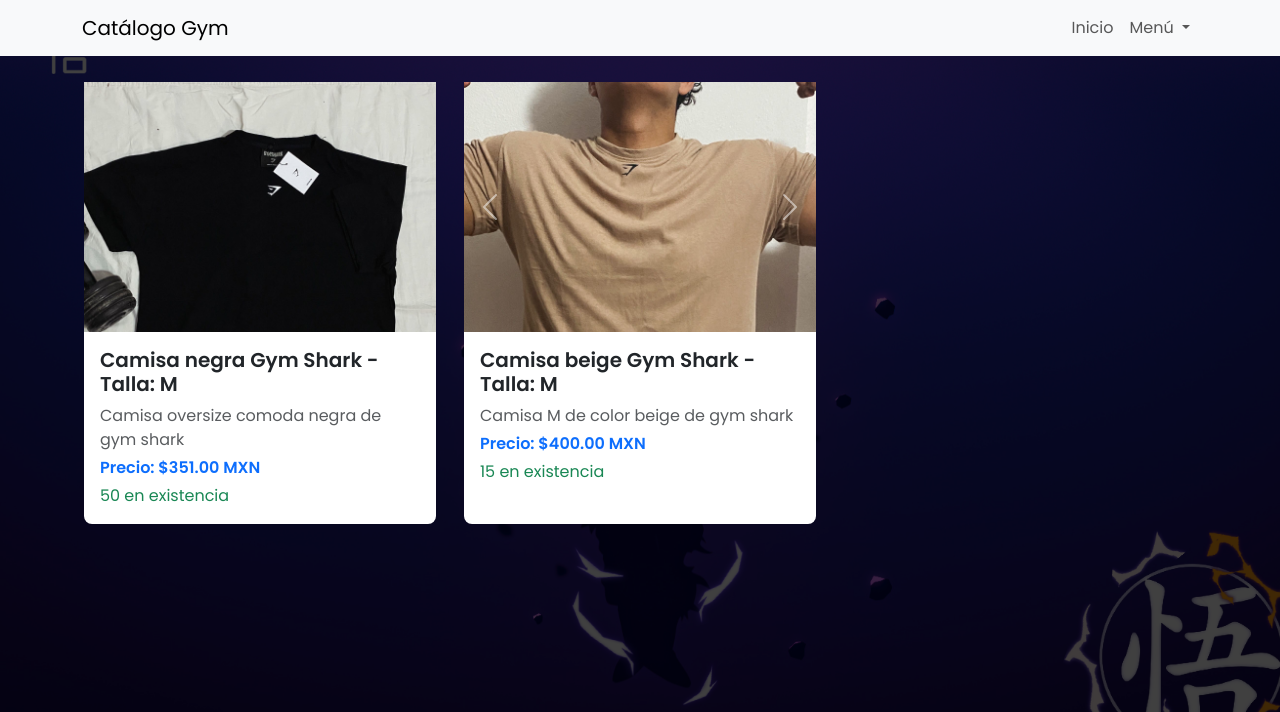
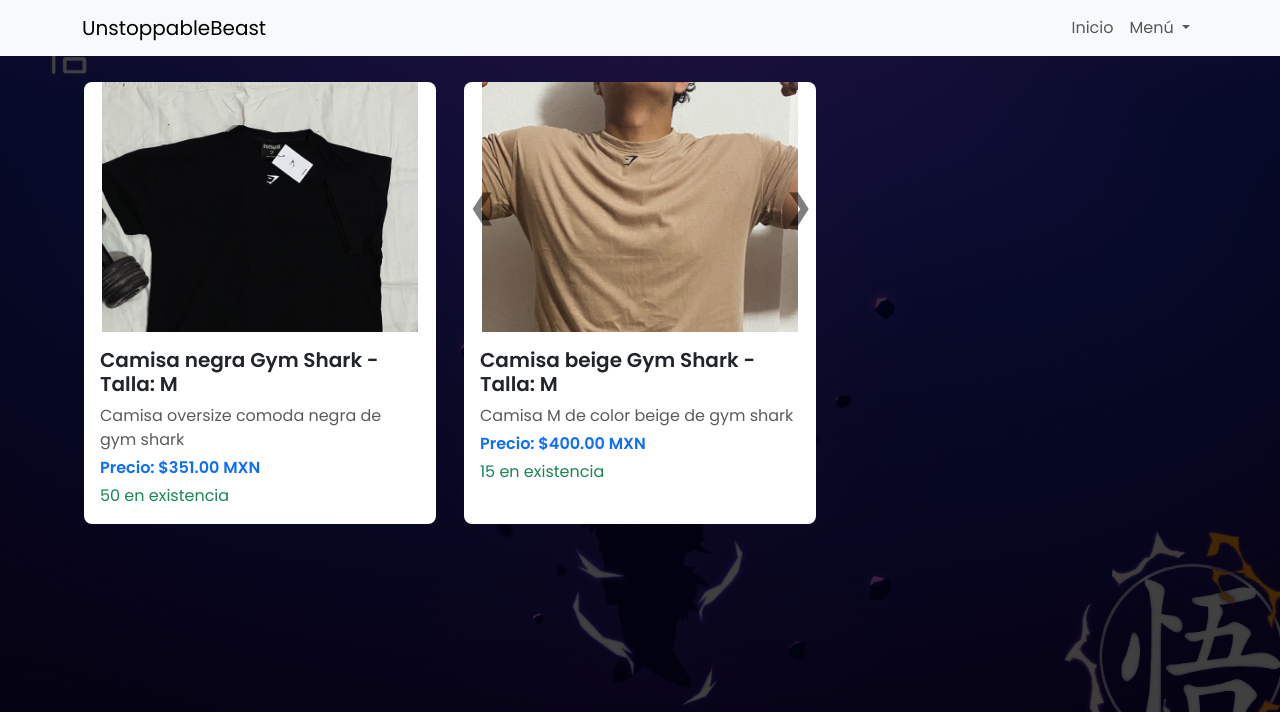
Before and after one commit to Yukhio/catalogo_gym, a Flask app: page / in a window 1280 px wide. Shown: the top 712 px of the page. Run offline with Flask 3, Linux system fonts and the light colour scheme.

Commit message:
Cambios visuales

```diff
--- a/templates/base.html
+++ b/templates/base.html
@@ -4,7 +4,7 @@
 <head>
     <meta charset="UTF-8">
     <meta name="viewport" content="width=device-width, initial-scale=1.0">
-    <title>Catálogo Gym</title>
+    <title>UnstoppableBeast</title>
     <link href="https://cdn.jsdelivr.net/npm/bootstrap@5.3.0/dist/css/bootstrap.min.css" rel="stylesheet">
     <script src="https://cdn.jsdelivr.net/npm/bootstrap@5.3.0/dist/js/bootstrap.bundle.min.js"></script>
     <link href="https://fonts.googleapis.com/css2?family=Poppins:wght@300;400;600&display=swap" rel="stylesheet">
@@ -61,6 +61,25 @@
                 url('/static/bg.png') no-repeat center center fixed;
             background-size: cover;
         }
+
+        .custom-arrow {
+            color: black;
+            font-size: 2rem;
+            font-weight: bold;
+            background: transparent;
+        }
+
+        .carousel-control-prev,
+        .carousel-control-next {
+            width: 10%;
+        }
+
+        .carousel-control-prev-icon,
+        .carousel-control-next-icon {
+            display: flex;
+            justify-content: center;
+            align-items: center;
+        }
     </style>
 </head>
 
@@ -68,7 +87,7 @@
     style="background: linear-gradient(rgba(0,0,0,0.75), rgba(0,0,0,0.75)), url('/static/bg.png') no-repeat center center fixed; background-size: cover;">
     <nav class="navbar navbar-expand-lg navbar-light bg-light">
         <div class="container">
-            <a class="navbar-brand" href="{{ url_for('vista_cliente') }}">Catálogo Gym</a>
+            <a class="navbar-brand" href="{{ url_for('vista_cliente') }}">UnstoppableBeast</a>
             <button class="navbar-toggler" type="button" data-bs-toggle="collapse" data-bs-target="#navbarContent"
                 aria-controls="navbarContent" aria-expanded="false" aria-label="Toggle navigation">
                 <span class="navbar-toggler-icon"></span>
@@ -85,7 +104,8 @@
                         </a>
                         <ul class="dropdown-menu dropdown-menu-end" aria-labelledby="userMenu">
                             {% if session.get('vendedor') %}
-                            <li><a class="dropdown-item" href="{{ url_for('vista_vendedor') }}">Administrar productos</a></li>
+                            <li><a class="dropdown-item" href="{{ url_for('vista_vendedor') }}">Administrar
+                                    productos</a></li>
                             <li><a class="dropdown-item" href="{{ url_for('logout') }}">Cerrar sesión</a></li>
                             {% else %}
                             <li><a class="dropdown-item" href="{{ url_for('login') }}">Iniciar sesión</a></li>
@@ -101,4 +121,5 @@
         {% block content %}{% endblock %}
     </div>
 </body>
+
 </html>
--- a/templates/cliente.html
+++ b/templates/cliente.html
@@ -9,19 +9,19 @@
                 <div class="carousel-inner" style="height: 250px; object-fit: contain;">
                     {% for img in producto.imagenes %}
                     <div class="carousel-item {% if loop.first %}active{% endif %}">
-                        <img src="/uploads/{{ img }}" class="d-block w-100 img-fluid" style="height: auto; object-fit: contain;"
-                            alt="{{ producto.nombre }}">
+                        <img src="/uploads/{{ img }}" class="d-block w-100 img-fluid"
+                            style="max-height: 350px; object-fit: contain;" alt="{{ producto.nombre }}">
                     </div>
                     {% endfor %}
                 </div>
                 {% if producto.imagenes|length > 1 %}
                 <button class="carousel-control-prev" type="button" data-bs-target="#carousel{{ loop.index }}"
                     data-bs-slide="prev">
-                    <span class="carousel-control-prev-icon"></span>
+                    <span class="carousel-control-prev-icon custom-arrow">&#10094;</span>
                 </button>
                 <button class="carousel-control-next" type="button" data-bs-target="#carousel{{ loop.index }}"
                     data-bs-slide="next">
-                    <span class="carousel-control-next-icon"></span>
+                    <span class="carousel-control-next-icon custom-arrow">&#10095;</span>
                 </button>
                 {% endif %}
             </div>
--- a/templates/vendedor.html
+++ b/templates/vendedor.html
@@ -49,7 +49,6 @@
                     </select>
                 </div>
             </div>
-
         </div>
         <div class="col-md-6">
             <label for="descripcion" class="form-label text-white">Descripción</label>
@@ -63,7 +62,8 @@
     <button type="submit" class="btn btn-primary mt-3">Subir producto</button>
 </form>
 
-<button class="btn btn-outline-secondary mb-3 form-label text-white" id="toggleProductos">Mostrar/ocultar productos</button>
+<button class="btn btn-outline-secondary mb-3 form-label text-white" id="toggleProductos">Mostrar/ocultar
+    productos</button>
 
 <div class="row" id="productos" style="display: none;">
     {% for producto in productos %}
@@ -76,7 +76,7 @@
                     {% for img in producto.imagenes %}
                     <div class="carousel-item {% if loop.first %}active{% endif %}">
                         <img src="/uploads/{{ img }}" class="d-block w-100 img-fluid"
-                            style="height: auto; object-fit: contain;" alt="{{ producto.nombre }}">
+                            style="max-height: 350px; object-fit: contain;" alt="{{ producto.nombre }}">
                     </div>
                     {% endfor %}
                 </div>
```
